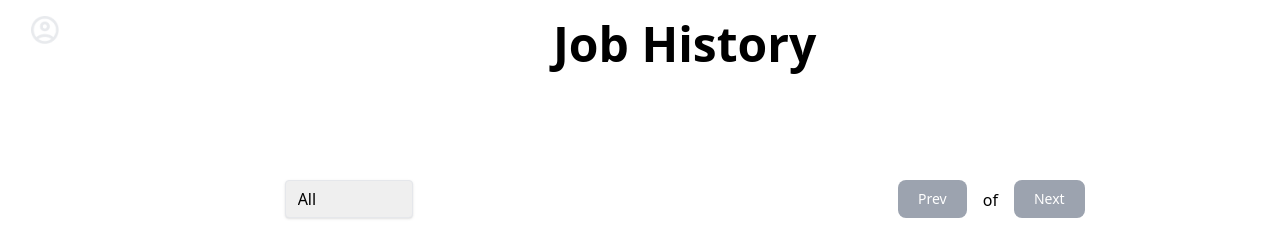
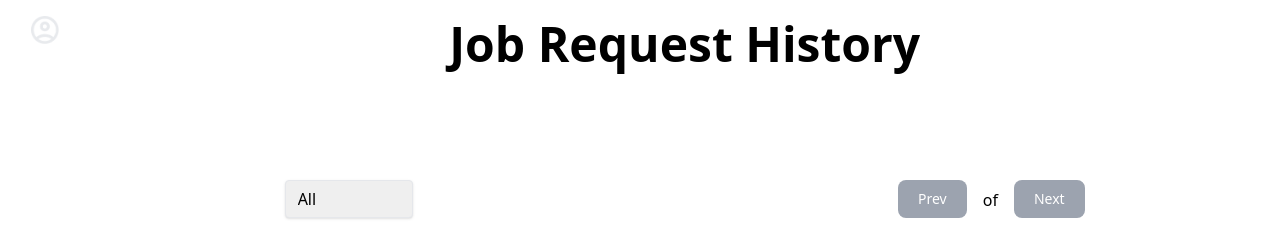
Before and after one commit to Jerjet1/SIA-Project, a Django app: template project/core/templates/core/Admin/JobRequest.html in a window 1280 px wide. Shown: the part 80-314 px from the top of the page. Run offline with Django 5.2, Linux system fonts and the light colour scheme; the template is opened without the code that fills it, so the values that code supplies are empty; some libraries are stand-ins or nearby versions.

Commit message:
Minor Changes

```diff
--- a/project/core/templates/core/Admin/JobRequest.html
+++ b/project/core/templates/core/Admin/JobRequest.html
@@ -3,7 +3,7 @@
 <div class="w-full bg-white flex justify-center items-center relative">
     <div class="flex justify-center items-center text-black text-5xl font-bold
                 absolute top-5 left-1/2 transform -translate-x-1/2">
-        <h1>Job History</h1>
+        <h1>Job Request History</h1>
     </div>
     <div class="w-[50rem] h-[30rem] mt-10">
         <div class="flex justify-between mb-4">
--- a/project/core/templates/core/Admin/OrderRequest.html
+++ b/project/core/templates/core/Admin/OrderRequest.html
@@ -3,7 +3,7 @@
 <div class="w-full bg-white flex justify-center items-center relative">
     <div class="flex justify-center items-center text-black text-5xl font-bold
                 absolute top-5 left-1/2 transform -translate-x-1/2">
-        <h1>Purchase Request</h1>
+        <h1>Purchase Request History</h1>
     </div>
     <div class="w-[50rem] h-[30rem] mt-10">
         <div class="flex justify-between mb-4">
```
